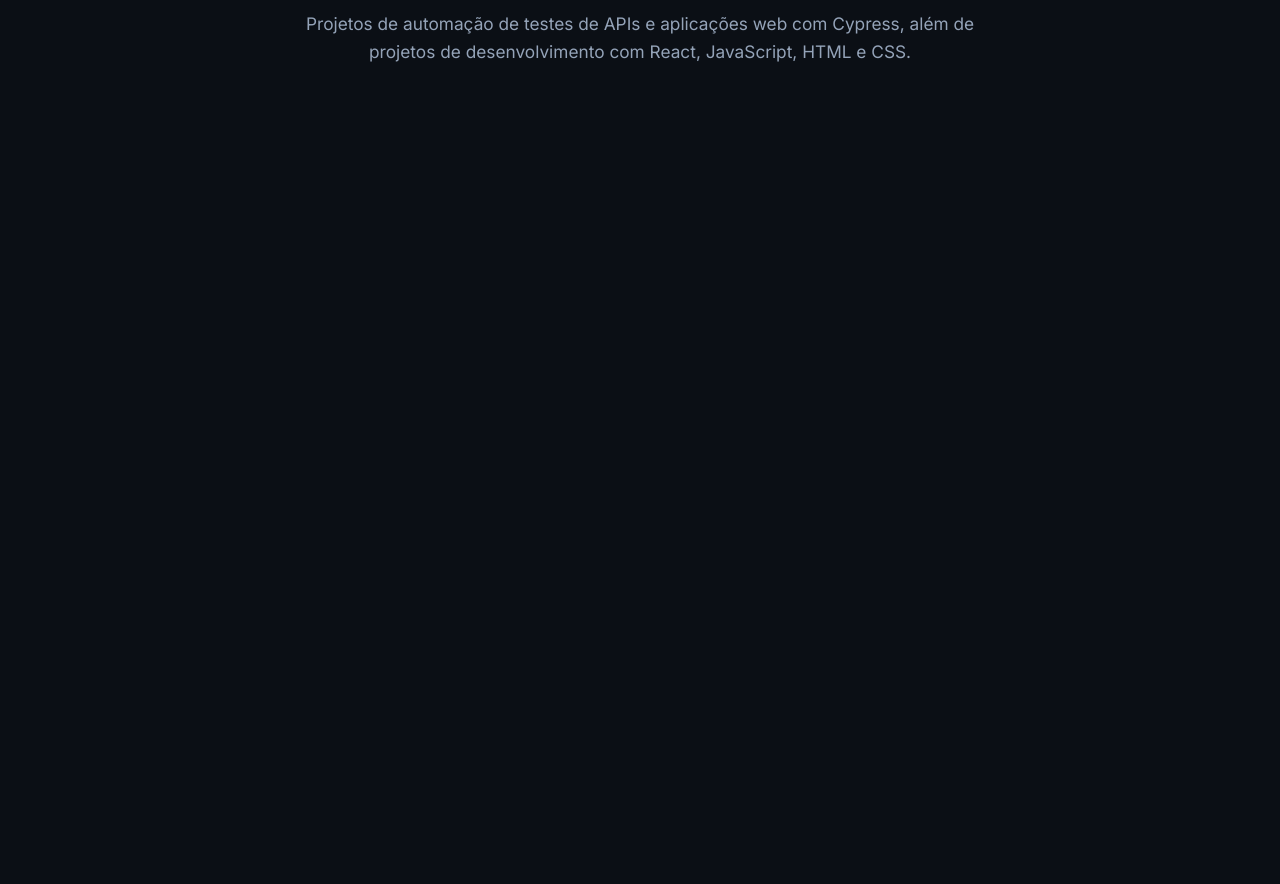
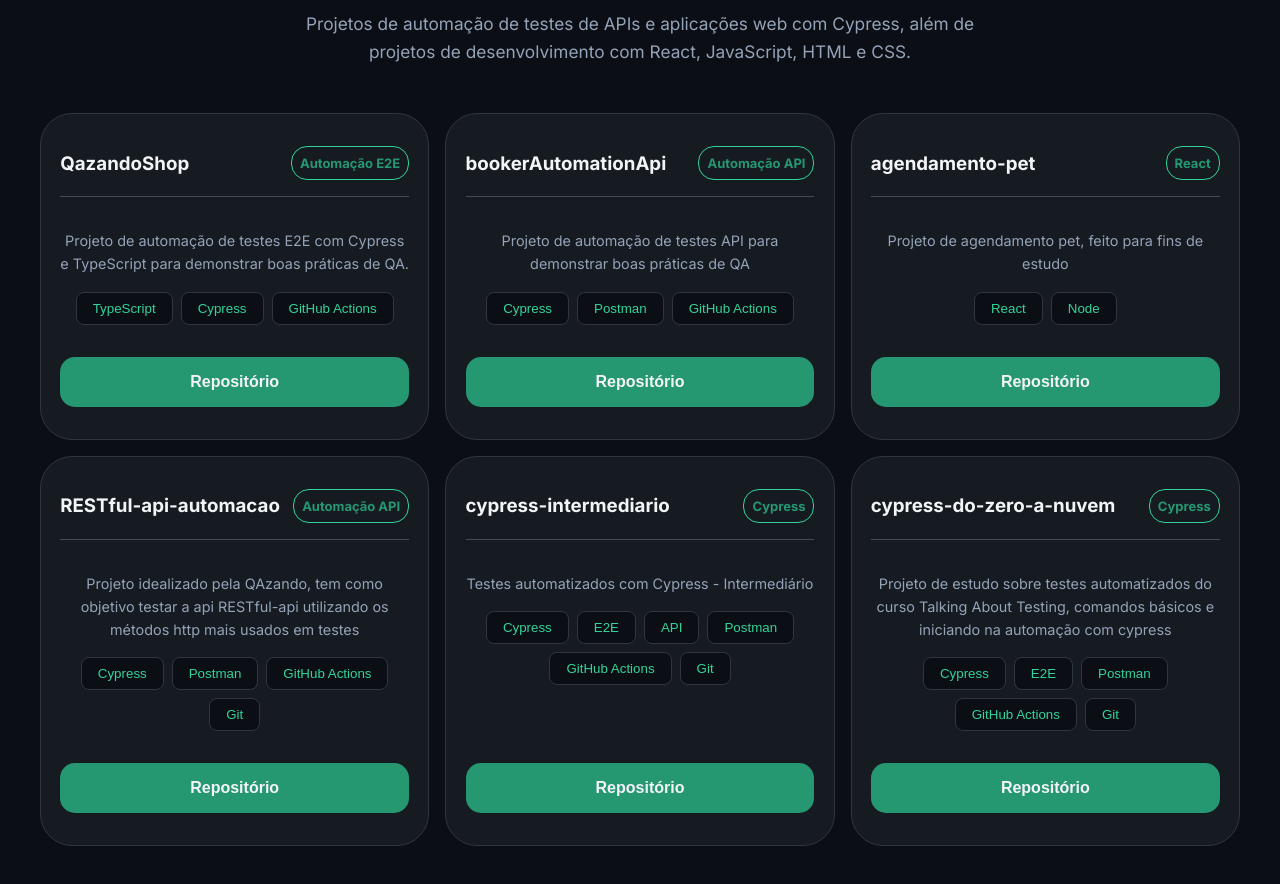
Before and after one commit to leonardoSzarblewski/portfolio, a React (Vite) app: page / in a window 1280 px wide. Shown: the part 6430-7314 px from the top of the page. Before the commit the page ends 6543 px from the top, so only its background shows below. Built offline with nearby package versions, Linux system fonts and the light colour scheme.

Commit message:
add responsive layout and project cards to Projects component for enhanced display

```diff
--- a/src/components/Cards.modules.css
+++ b/src/components/Cards.modules.css
@@ -7,7 +7,6 @@
   border: 1px solid var(--border-color);
   padding: 2rem 1.2rem;
   border-radius: 2rem;
-
   cursor: pointer;
 }
 
--- a/src/components/Projects.modules.css
+++ b/src/components/Projects.modules.css
@@ -10,10 +10,32 @@
     flex-direction: column;
     align-items: center;
     justify-content: center;
-    max-width: 900px;
+    width: min(100%, 1500px);
+    max-width: 1200px;
     margin: 0 auto 3rem;
     text-align: center;
   }
+}
+
+.container-card {
+  display: grid;
+  grid-template-columns: repeat(3, minmax(0, 1fr));
+  width: min(100%, 1200px);
+  gap: 1rem;
+}
+
+.container-card .cards > .btn {
+  margin-top: auto;
+}
+
+.text-title {
+  margin-bottom: 3rem;
+}
+
+.container-title p.text-project {
+  font-size: 0.9rem;
+
+  max-width: 500px;
 }
 
 .container-title h1 {
@@ -33,6 +55,52 @@
   line-height: 1.6;
 }
 
+.category {
+  padding: 0.5rem;
+  border: 1px solid var(--primary-hover);
+  border-radius: 1rem;
+}
+
+.stacks {
+  border: 1px solid var(--border-color);
+  background-color: var(--bg-main);
+  color: var(--primary-hover);
+  padding: 0.5rem 1rem;
+  border-radius: 0.5rem;
+}
+
+.stacks-all {
+  display: flex;
+  flex-wrap: wrap;
+  justify-content: center;
+  gap: 0.5rem;
+  margin-top: 1rem;
+
+  margin-bottom: 2rem;
+}
+
+.title-card-project {
+  display: flex;
+  flex-wrap: wrap;
+  justify-content: space-between;
+  align-items: center;
+  gap: 0.5rem;
+  padding-bottom: 1rem;
+  margin-bottom: 1rem;
+  border-bottom: 1px solid rgba(148, 163, 184, 0.35);
+}
+
+.title-card-project h3 {
+  flex: 0 1 auto;
+  min-width: 0;
+  overflow-wrap: anywhere;
+}
+
+.title-card-project .category {
+  flex: 0 1 auto;
+  overflow-wrap: anywhere;
+}
+
 @media (max-width: 768px) {
   .container-projects {
     width: 100%;
@@ -43,6 +111,10 @@
     width: 100%;
   }
 
+  .container-card {
+    grid-template-columns: minmax(0, 1fr);
+  }
+
   .container-title h1 {
     font-size: 2rem;
   }
@@ -51,3 +123,9 @@
     font-size: 1rem;
   }
 }
+
+@media (min-width: 769px) and (max-width: 1024px) {
+  .container-card {
+    grid-template-columns: repeat(2, minmax(0, 1fr));
+  }
+}
--- a/src/components/Projects.tsx
+++ b/src/components/Projects.tsx
@@ -1,4 +1,6 @@
 import "../components/Projects.modules.css";
+
+import { Button } from "../components/Button";
 
 export function Projects() {
   return (
@@ -6,10 +8,133 @@
       <div className="container-title">
         <span>Projetos</span>
         <h1>Desenvolvimento e Automação</h1>
-        <p>
-          Projetos de automação de testes de APIs e aplicações web com Cypress,
-          além de projetos de desenvolvimento com React, JavaScript, HTML e CSS.
-        </p>
+        <div className="text-title">
+          <p>
+            Projetos de automação de testes de APIs e aplicações web com
+            Cypress, além de projetos de desenvolvimento com React, JavaScript,
+            HTML e CSS.
+          </p>
+        </div>
+
+        <div className="container-card">
+          <div className="cards">
+            <div className="title-card-project">
+              <h3>QazandoShop</h3>
+              <strong className="category">Automação E2E</strong>
+            </div>
+            <div>
+              <p className="text-project">
+                Projeto de automação de testes E2E com Cypress e TypeScript para
+                demonstrar boas práticas de QA.
+              </p>
+              <div className="stacks-all">
+                <button className="stacks">TypeScript</button>
+                <button className="stacks">Cypress</button>
+                <button className="stacks">GitHub Actions</button>
+              </div>
+            </div>
+            <Button children="Repositório" />
+          </div>
+
+          <div className="cards">
+            <div className="title-card-project">
+              <h3>bookerAutomationApi</h3>
+              <strong className="category">Automação API</strong>
+            </div>
+            <div>
+              <p className="text-project">
+                Projeto de automação de testes API para demonstrar boas práticas
+                de QA
+              </p>
+              <div className="stacks-all">
+                <button className="stacks">Cypress</button>
+                <button className="stacks">Postman</button>
+                <button className="stacks">GitHub Actions</button>
+              </div>
+            </div>
+            <Button children="Repositório" />
+          </div>
+
+          <div className="cards">
+            <div className="title-card-project">
+              <h3>agendamento-pet</h3>
+              <strong className="category">React</strong>
+            </div>
+            <div>
+              <p className="text-project">
+                Projeto de agendamento pet, feito para fins de estudo
+              </p>
+              <div className="stacks-all">
+                <button className="stacks">React</button>
+                <button className="stacks">Node</button>
+              </div>
+            </div>
+            <Button children="Repositório" />
+          </div>
+
+          <div className="cards">
+            <div className="title-card-project">
+              <h3>RESTful-api-automacao</h3>
+              <strong className="category">Automação API</strong>
+            </div>
+            <div>
+              <p className="text-project">
+                Projeto idealizado pela QAzando, tem como objetivo testar a api
+                RESTful-api utilizando os métodos http mais usados em testes
+              </p>
+              <div className="stacks-all">
+                <button className="stacks">Cypress</button>
+                <button className="stacks">Postman</button>
+                <button className="stacks">GitHub Actions</button>
+                <button className="stacks">Git</button>
+              </div>
+            </div>
+            <Button children="Repositório" />
+          </div>
+
+          <div className="cards">
+            <div className="title-card-project">
+              <h3>cypress-intermediario</h3>
+              <strong className="category">Cypress</strong>
+            </div>
+            <div>
+              <p className="text-project">
+                Testes automatizados com Cypress - Intermediário
+              </p>
+              <div className="stacks-all">
+                <button className="stacks">Cypress</button>
+                <button className="stacks">E2E</button>
+                <button className="stacks">API</button>
+                <button className="stacks">Postman</button>
+                <button className="stacks">GitHub Actions</button>
+                <button className="stacks">Git</button>
+              </div>
+            </div>
+            <Button children="Repositório" />
+          </div>
+
+          <div className="cards">
+            <div className="title-card-project">
+              <h3>cypress-do-zero-a-nuvem</h3>
+              <strong className="category">Cypress</strong>
+            </div>
+            <div>
+              <p className="text-project">
+                Projeto de estudo sobre testes automatizados do curso Talking
+                About Testing, comandos básicos e iniciando na automação com
+                cypress
+              </p>
+              <div className="stacks-all">
+                <button className="stacks">Cypress</button>
+                <button className="stacks">E2E</button>
+                <button className="stacks">Postman</button>
+                <button className="stacks">GitHub Actions</button>
+                <button className="stacks">Git</button>
+              </div>
+            </div>
+            <Button children="Repositório" />
+          </div>
+        </div>
       </div>
     </div>
   );
```
